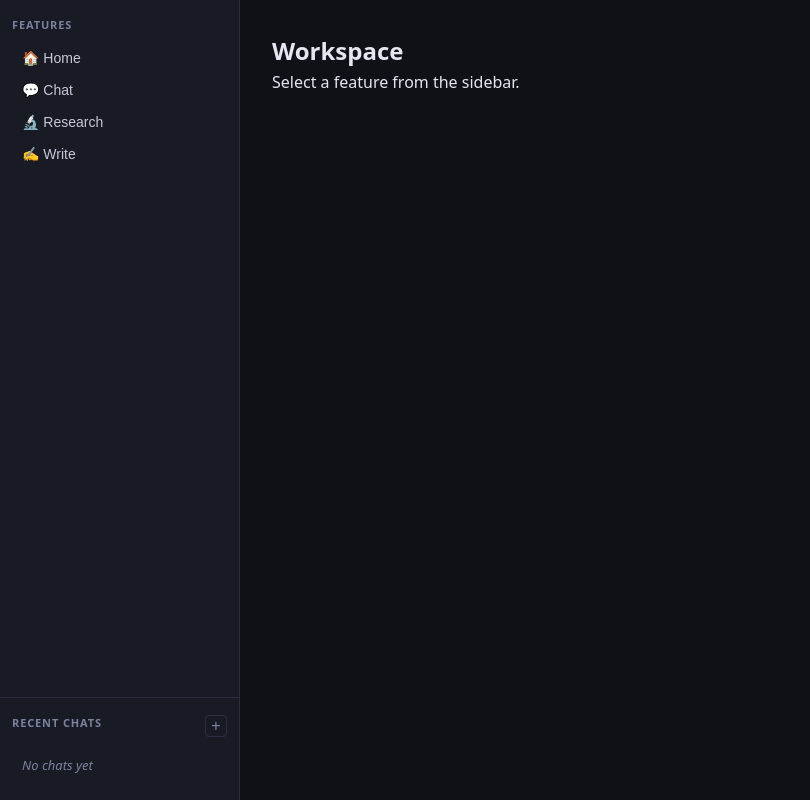
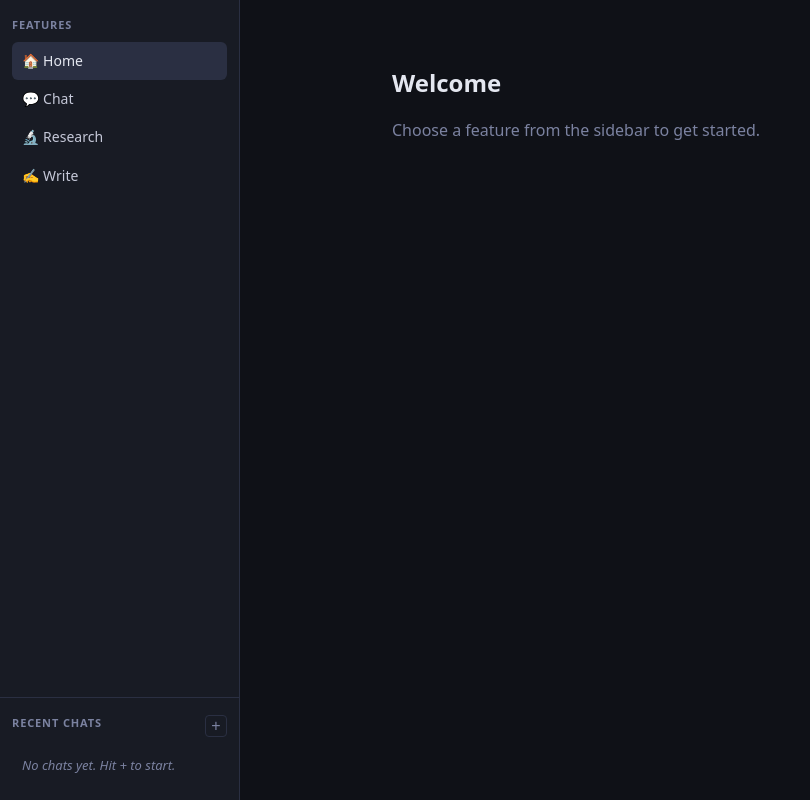
Before and after one commit to Web-Interactive-Systems/web-multi-agents-scaffold-ecnivtwelve, a React (Vite) app in the folder my-ai-app/: page / in a window 1280 px wide. Shown: the whole page, without its empty margins (0-810 px from the left). Built offline with nearby package versions, Linux system fonts and the light colour scheme.

Commit message:
feat: Added routing

```diff
--- a/my-ai-app/src/App.jsx
+++ b/my-ai-app/src/App.jsx
@@ -1,13 +1,27 @@
 // src/App.jsx
+import { BrowserRouter, Routes, Route } from "react-router";
 import Sidebar from "./components/Sidebar";
-import Workspace from "./components/Workspace";
+import HomePage from "./pages/HomePage";
+import ChatPage from "./pages/ChatPage";
+import ResearchPage from "./pages/ResearchPage";
+import WritePage from "./pages/WritePage";
 
 function App() {
   return (
-    <div className="app-shell">
-      <Sidebar />
-      <Workspace />
-    </div>
+    <BrowserRouter>
+      <div className="app-shell">
+        <Sidebar />
+
+        <main className="workspace">
+          <Routes>
+            <Route path="/" element={<HomePage />} />
+            <Route path="/chat" element={<ChatPage />} />
+            <Route path="/research" element={<ResearchPage />} />
+            <Route path="/write" element={<WritePage />} />
+          </Routes>
+        </main>
+      </div>
+    </BrowserRouter>
   );
 }
 
--- a/my-ai-app/src/components/Sidebar.jsx
+++ b/my-ai-app/src/components/Sidebar.jsx
@@ -1,4 +1,5 @@
 // src/components/Sidebar.jsx
+import { Link, useLocation } from "react-router";
 import { useSnapshot } from "valtio";
 import { store, newThread, setActiveThread } from "../store";
 
@@ -10,7 +11,14 @@ const features = [
 ];
 
 function Sidebar() {
-  const snap = useSnapshot(store); // reactive snapshot
+  const snap = useSnapshot(store);
+  const location = useLocation(); // current URL
+
+  function handleNewThread() {
+    newThread();
+    // Also navigate to chat route so the chat UI opens
+    // We'll wire this up properly in Chapter 6
+  }
 
   return (
     <aside className="sidebar">
@@ -19,9 +27,15 @@ function Sidebar() {
         <p className="sidebar-section-label">Features</p>
         <nav>
           {features.map((f) => (
-            <button key={f.id} className="sidebar-item">
+            <Link
+              key={f.id}
+              to={f.path}
+              className={`sidebar-item ${
+                location.pathname === f.path ? "active" : ""
+              }`}
+            >
               {f.label}
-            </button>
+            </Link>
           ))}
         </nav>
       </div>
@@ -32,7 +46,7 @@ function Sidebar() {
           <p className="sidebar-section-label">Recent chats</p>
           <button
             className="new-thread-btn"
-            onClick={newThread}
+            onClick={handleNewThread}
             title="New chat"
           >
             +
@@ -53,7 +67,7 @@ function Sidebar() {
           ))}
 
           {snap.threads.length === 0 && (
-            <li className="sidebar-empty">No chats yet</li>
+            <li className="sidebar-empty">No chats yet. Hit + to start.</li>
           )}
         </ul>
       </div>
--- a/my-ai-app/src/index.css
+++ b/my-ai-app/src/index.css
@@ -144,3 +144,37 @@ body {
     padding: 8px 10px;
     font-style: italic;
 }
+
+.page {
+    max-width: 800px;
+    margin: 0 auto;
+    padding: 2rem;
+}
+
+.page h2 {
+    font-size: 1.5rem;
+    margin-bottom: 1rem;
+    color: #e4e7f0;
+}
+
+.page p {
+    color: #7b82a0;
+}
+
+/* Add to index.css */
+.sidebar-item,
+a.sidebar-item {
+    text-decoration: none;
+    display: block;
+    width: 100%;
+    text-align: left;
+    background: none;
+    border: none;
+    color: #c5c8d8;
+    font-size: 14px;
+    font-family: inherit;
+    padding: 8px 10px;
+    border-radius: 6px;
+    cursor: pointer;
+    transition: background 0.15s;
+}
--- /dev/null
+++ b/my-ai-app/src/pages/ChatPage.jsx
@@ -0,0 +1,10 @@
+// src/pages/ChatPage.jsx
+function ChatPage() {
+  return (
+    <div className="page">
+      <h2>💬 Chat</h2>
+      <p>Chat interface — coming in Chapter 6.</p>
+    </div>
+  );
+}
+export default ChatPage;
--- /dev/null
+++ b/my-ai-app/src/pages/HomePage.jsx
@@ -0,0 +1,10 @@
+// src/pages/HomePage.jsx
+function HomePage() {
+  return (
+    <div className="page">
+      <h2>Welcome</h2>
+      <p>Choose a feature from the sidebar to get started.</p>
+    </div>
+  );
+}
+export default HomePage;
--- /dev/null
+++ b/my-ai-app/src/pages/ResearchPage.jsx
@@ -0,0 +1,10 @@
+// src/pages/ResearchPage.jsx
+function ResearchPage() {
+  return (
+    <div className="page">
+      <h2>🔬 Research</h2>
+      <p>Multi-agent research assistant — coming in Chapter 7.</p>
+    </div>
+  );
+}
+export default ResearchPage;
--- /dev/null
+++ b/my-ai-app/src/pages/WritePage.jsx
@@ -0,0 +1,10 @@
+// src/pages/WritePage.jsx
+function WritePage() {
+  return (
+    <div className="page">
+      <h2>✍️ Write</h2>
+      <p>AI writing assistant — a project extension for you to build.</p>
+    </div>
+  );
+}
+export default WritePage;
```
